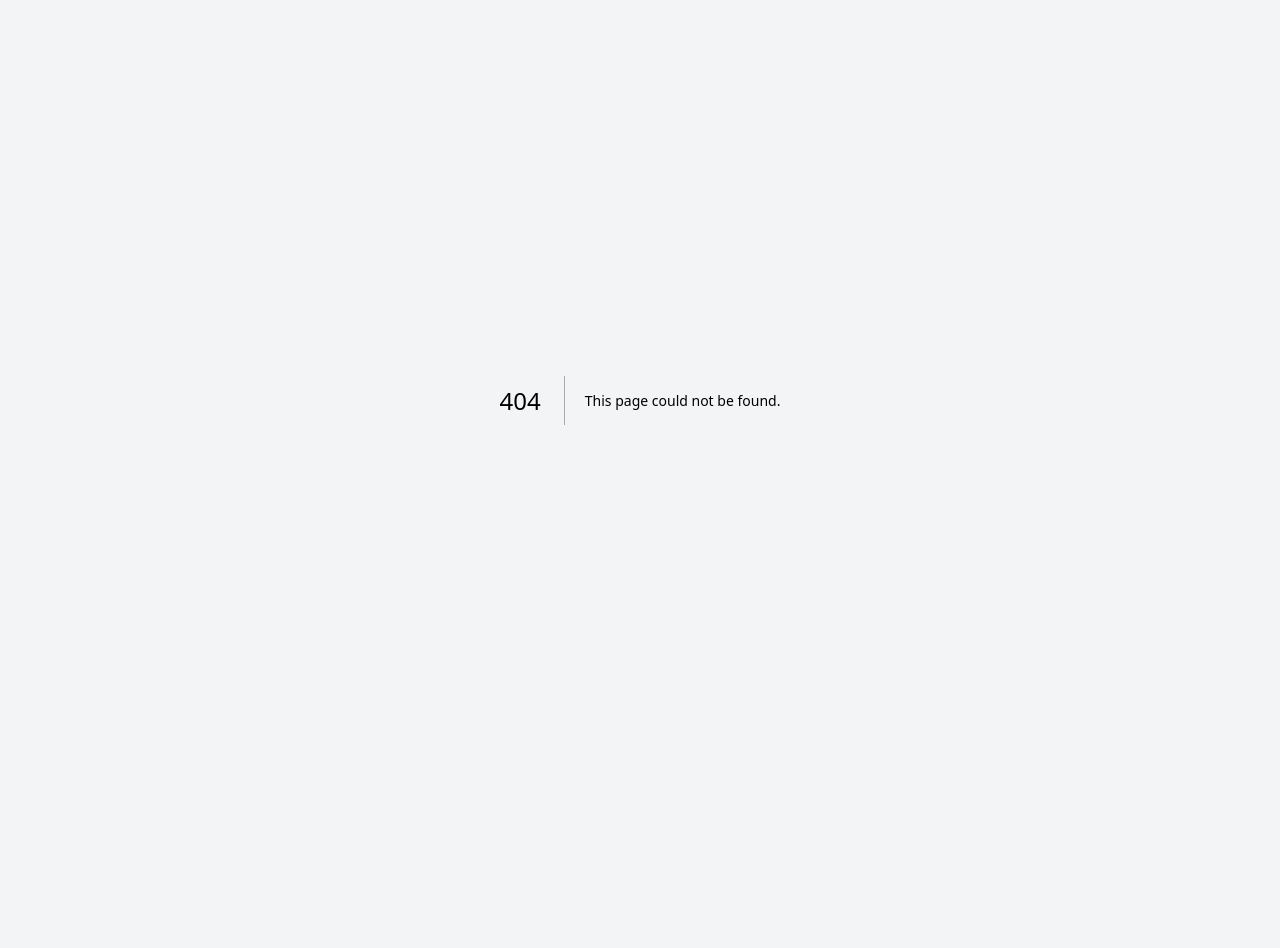
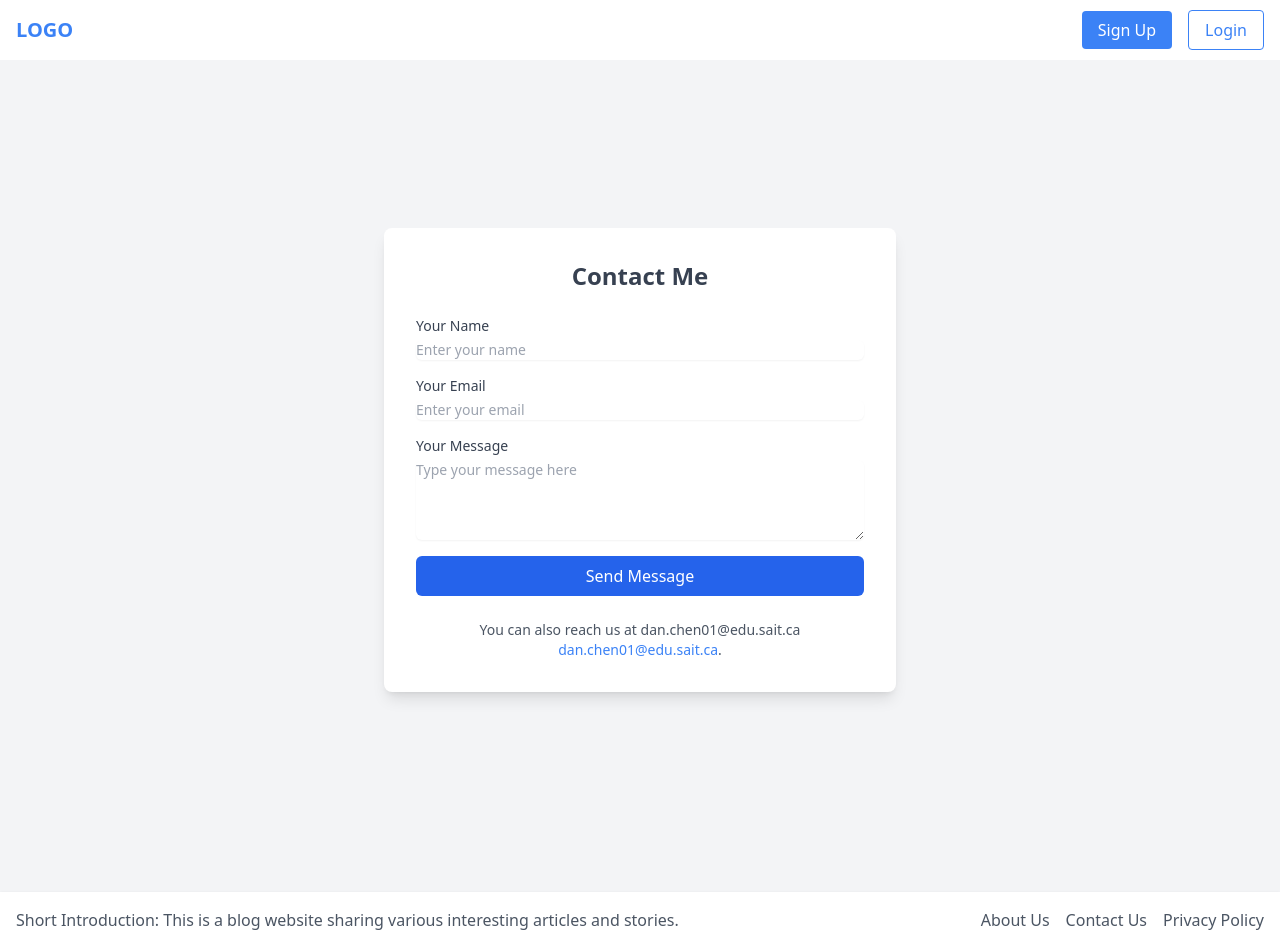
Before and after one commit to dc8156046/react-blog, a Next.js app: page /contact in a window 1280 px wide. Before the commit this address had no page. Before the commit the page ends 800 px from the top, so only its background shows below. Built offline with nearby package versions, Linux system fonts and the light colour scheme.

Commit message:
add contact page

```diff
--- a/app/about/page.js
+++ b/app/about/page.js
@@ -24,7 +24,7 @@ export default function AboutPage() {
             <p className="text-gray-800 mb-4">
               The application uses React Router to manage navigation, and it
               uses React Hooks to manage state and side effects. Tailwind CSS is
-              used for styling, and the JSONPlaceholder API is used to fetch and
+              used for styling, and the Python FastAPI is used to fetch and
               update data.
             </p>
             <p className="text-gray-800 mb-4">
--- /dev/null
+++ b/app/contact/page.js
@@ -0,0 +1,90 @@
+import Header from "../header";
+import Footer from "../footer";
+import Link from "next/link";
+
+export default function Page() {
+  return (
+    <>
+      <Header />
+      <div className="min-h-screen bg-gray-100 flex items-center justify-center py-12 px-4 sm:px-6 lg:px-8">
+        <div className="max-w-lg w-full bg-white p-8 rounded-lg shadow-lg">
+          <h2 className="text-2xl font-bold text-gray-700 text-center mb-6">
+            Contact Me
+          </h2>
+          <form className="space-y-4">
+            <div>
+              <label
+                htmlFor="name"
+                className="block text-sm font-medium text-gray-700"
+              >
+                Your Name
+              </label>
+              <input
+                id="name"
+                name="name"
+                type="text"
+                required
+                className="mt-1 block w-full rounded-md border-gray-300 shadow-sm focus:border-blue-500 focus:ring-blue-500 sm:text-sm"
+                placeholder="Enter your name"
+              />
+            </div>
+            <div>
+              <label
+                htmlFor="email"
+                className="block text-sm font-medium text-gray-700"
+              >
+                Your Email
+              </label>
+              <input
+                id="email"
+                name="email"
+                type="email"
+                required
+                className="mt-1 block w-full rounded-md border-gray-300 shadow-sm focus:border-blue-500 focus:ring-blue-500 sm:text-sm"
+                placeholder="Enter your email"
+              />
+            </div>
+            <div>
+              <label
+                htmlFor="message"
+                className="block text-sm font-medium text-gray-700"
+              >
+                Your Message
+              </label>
+              <textarea
+                id="message"
+                name="message"
+                rows="4"
+                required
+                className="mt-1 block w-full rounded-md border-gray-300 shadow-sm focus:border-blue-500 focus:ring-blue-500 sm:text-sm"
+                placeholder="Type your message here"
+              ></textarea>
+            </div>
+            <div>
+              <button
+                type="submit"
+                className="w-full bg-blue-600 text-white py-2 px-4 rounded-md hover:bg-blue-700 focus:ring-2 focus:ring-blue-500 focus:ring-offset-2"
+              >
+                Send Message
+              </button>
+            </div>
+          </form>
+          <div className="mt-6 text-center">
+            <p className="text-sm text-gray-600">
+              You can also reach us at{" dan.chen01@edu.sait.ca "}
+              <a
+                href="mailto:dan.chen01@edu.sait.ca"
+                className="text-blue-500 hover:underline"
+              >
+                dan.chen01@edu.sait.ca
+              </a>
+              .
+            </p>
+          </div>
+        </div>
+      </div>
+
+      <Footer />
+    </>
+  );
+}
```
